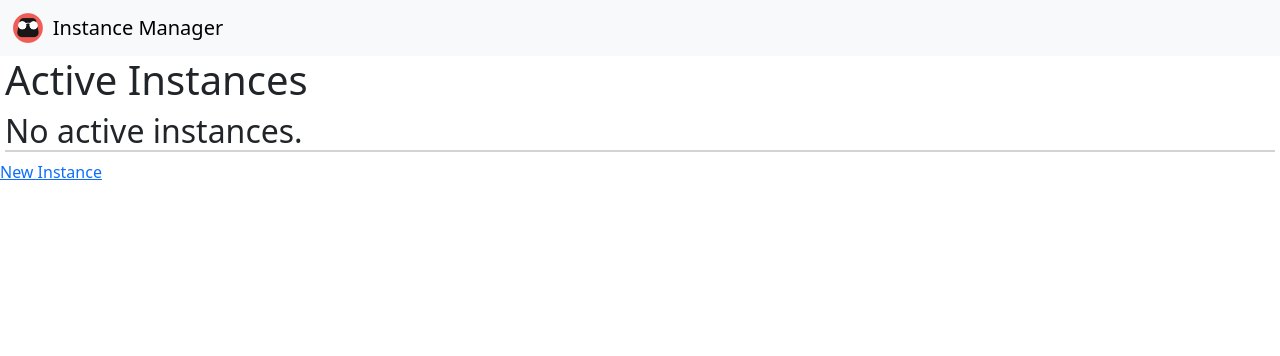
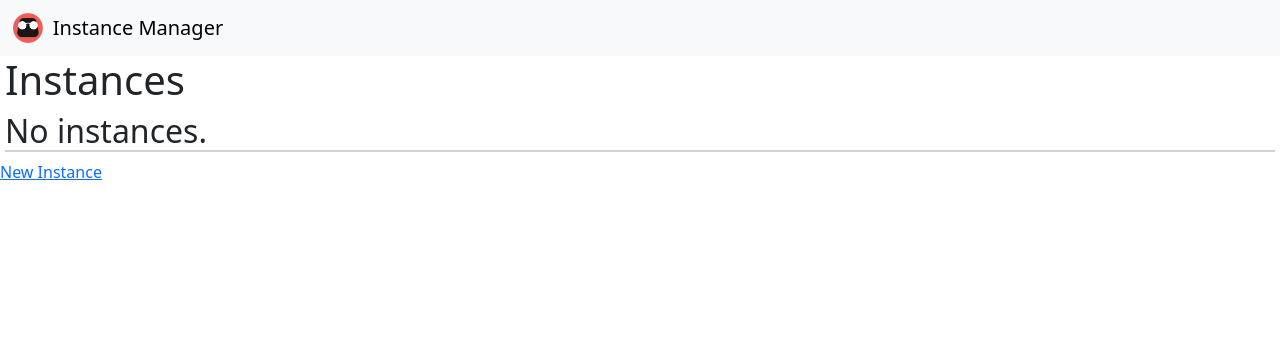
Before and after one commit to danielh13210/miningbots-coolify-manager, a Python web app: template templates/index.html in a window 1280 px wide. Shown: the top 356 px of the page. Run offline with Jinja, Linux system fonts and the light colour scheme; the template is opened without the code that fills it, so the values that code supplies are empty.

Commit message:
Remove "Active"
Containers are reusable, they're not always active

```diff
--- a/templates/index.html
+++ b/templates/index.html
@@ -19,7 +19,7 @@
     <img src="/static/favicon.ico" alt="tinkercademy logo" class="navbar-brand-logo">
     <a class="navbar-brand" href="/">Instance Manager</a>
   </nav>
-  <h1 class="title">Active Instances</h1>
+  <h1 class="title">Instances</h1>
   {% if instances %}
     {% for instance in instances %}
       <div class="instance-box" id="instancebox-{{instance}}">
@@ -33,7 +33,7 @@
       </div>
     {% endfor %}
   {% else %}
-    <h2 id="no-instance">No active instances.</h2>
+    <h2 id="no-instance">No instances.</h2>
   {% endif %}
   <a href="/new">New Instance</a>
 </body>
```
